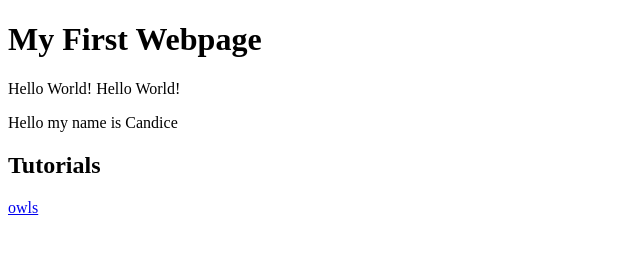
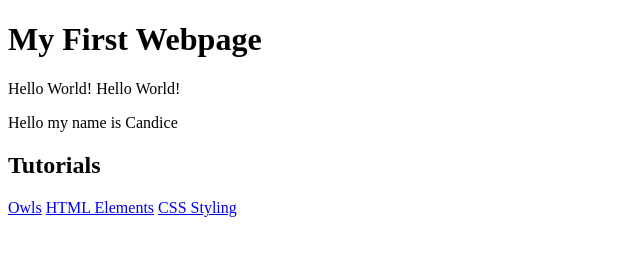
Before and after one commit to candicefabre/candicefabre.github.io, a plain HTML site: page index.html in a window 1280 px wide. Shown: the whole page, without its empty margins (0-640 px from the left). Drawn offline with Linux system fonts and the light colour scheme.

Commit message:
Add files via upload

```diff
--- a/index.html
+++ b/index.html
@@ -10,7 +10,9 @@
             <p>Hello World! Hello World!</p>
             <p>Hello my name is Candice </p>
             <h2>Tutorials</h2>
-            <a href="owls.html"> owls</a>
+            <a href="owls.html"> Owls</a>
+            <a href="https://codepen.io/candicefabre/pen/qBBzeVZ"> HTML Elements</a>
+            <a href="https://codepen.io/candicefabre/pen/qBBzeVZ?editors=1000"> CSS Styling</a>
 
         </body>
       </html>
```
